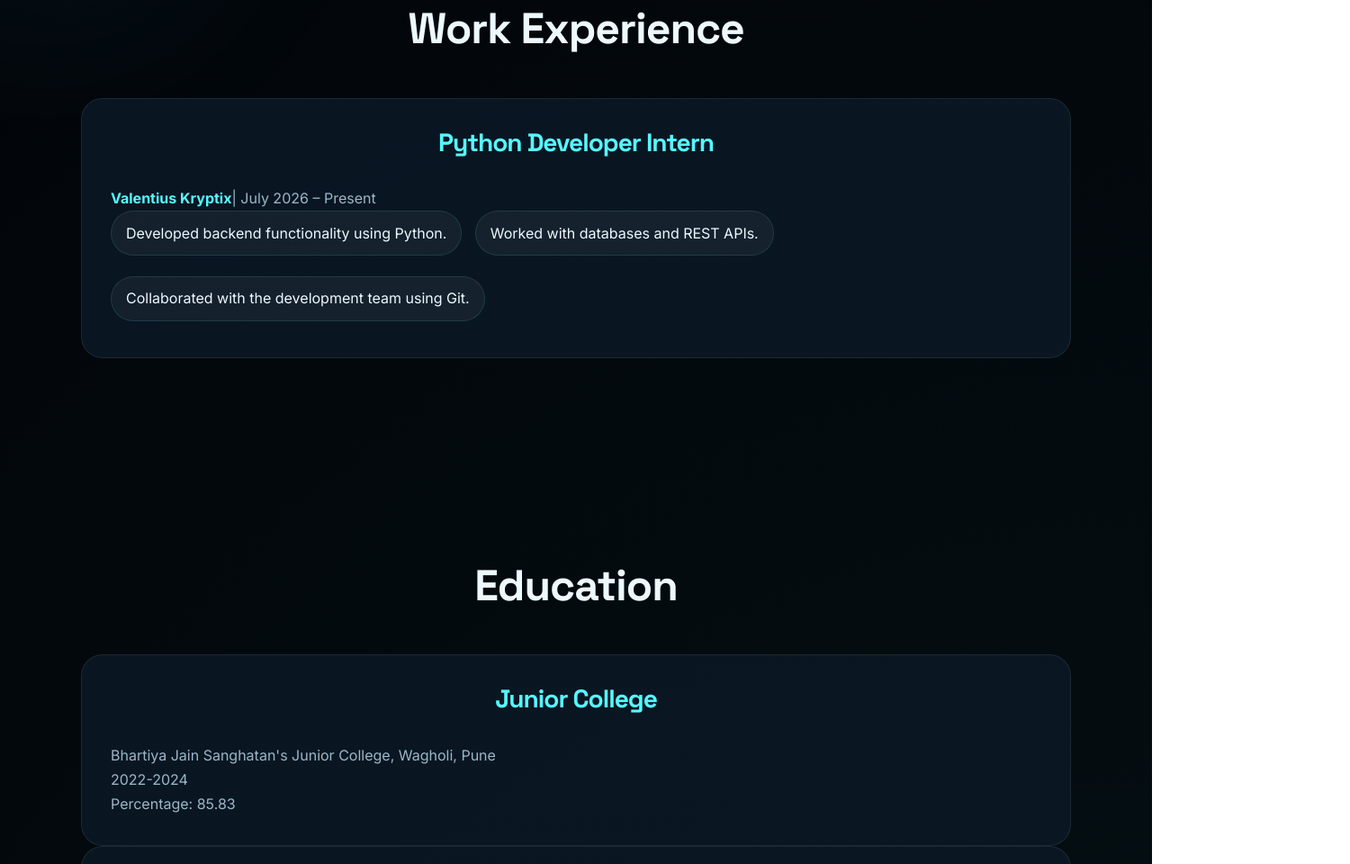
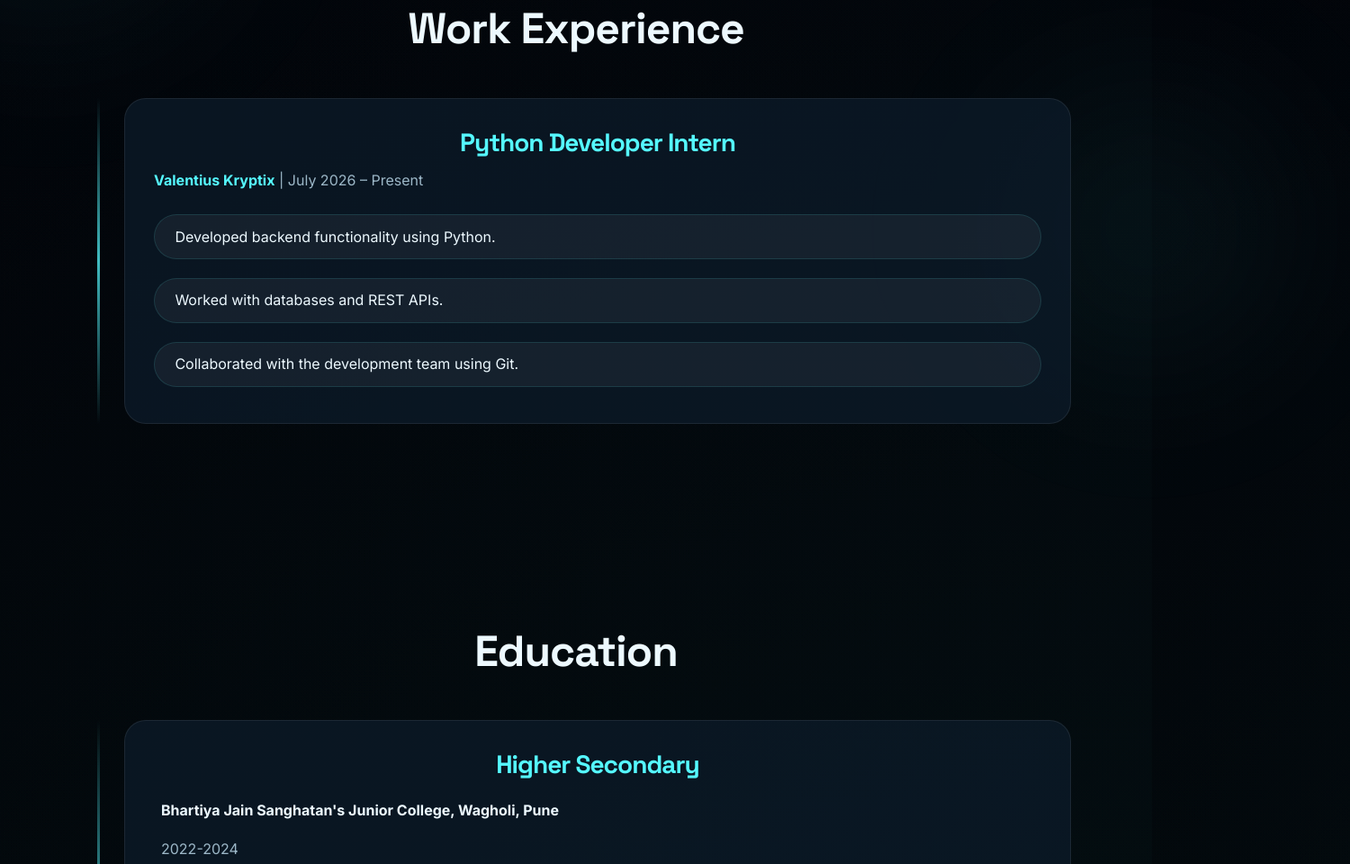
Before and after one commit to raven1904/portfolio-shweta-dorle, a plain HTML site: page index.html in a window 1280 px wide. Shown: the part 5047-6007 px from the top of the page at 90% size, 1500 px wide, since content can reach past the window. Drawn offline with Linux system fonts and the light colour scheme; a script that the page names is missing.

Commit message:
timelines for experience and education sections

```diff
--- a/css/style.css
+++ b/css/style.css
@@ -758,3 +758,109 @@
   place-items: center;
   text-align: center;
 }
+
+/* TIMELINE */
+
+.timeline {
+  position: relative;
+  display: grid;
+  gap: 2.5rem;
+}
+
+.timeline::before {
+  content: "";
+  position: absolute;
+  left: 18px;
+  top: 0;
+  bottom: 0;
+  width: 3px;
+  background: linear-gradient(transparent, rgba(85, 249, 255, 0.753), transparent);
+}
+
+.card.timeline-item {
+  position: relative;
+  margin-left: 3rem;
+
+  h3 {
+    margin-bottom: .75rem;
+  }
+
+  strong {
+
+    color: var(--clr-primary);
+
+  }
+
+  time {
+
+    color: var(--clr-text-muted);
+
+  }
+}
+
+.card.timeline-item::before {
+  content: "";
+  position: absolute;
+  width: 16px;
+  height: 16px;
+  border-radius: 50%;
+  left: -42px;
+  top: 2rem;
+  background: var(--clr-primary);
+  box-shadow: 0 0 18px rgba(85, 248, 255, .6);
+}
+
+.timeline-item ul {
+  margin-top: 1.5rem;
+  display: grid;
+  gap: .8rem;
+}
+
+.timeline-item li {
+  position: relative;
+  padding-left: 1.4rem;
+}
+
+.timeline-item:hover::before {
+  transform: scale(1.2);
+}
+
+#experience {
+  position: relative;
+}
+
+#experience::before {
+  content: "";
+  position: absolute;
+  width: 450px;
+  height: 450px;
+  right: -220px;
+  top: 20%;
+  border-radius: 50%;
+  background: radial-gradient(rgba(85, 248, 255, .08), transparent 70%);
+  filter: blur(90px);
+}
+
+@media (max-width:768px) {
+  .timeline::before {
+    left: 8px;
+  }
+
+  .timeline-item {
+    margin-left: 2rem;
+  }
+
+  .timeline-item::before {
+    left: -28px;
+  }
+}
+
+#education strong {
+  color: var(--clr-text);
+}
+
+#education p {
+  position: relative;
+  padding-left: 1.4rem;
+  padding: 0.5rem;
+}
--- a/index.html
+++ b/index.html
@@ -148,7 +148,7 @@
 
             <div class="project-links" aria-label="Project links">
               <a href="" target="_blank" rel="noopener" class="btn">GitHub</a>
-              <a href="" target="_blank" rel="noopener" class="btn">Live Demo</a>
+              <a href="" target="_blank" rel="noopener" class="demo-btn">Live Demo</a>
             </div>
 
           </div>
@@ -191,13 +191,20 @@
     </section>
 
     <section id="experience">
+
       <div class="container">
-        <h2 class="section-title">Work Experience</h2>
-        <article class="card">
+
+        <h2 class="section-title">
+          Work Experience
+        </h2>
+
+        <div class="timeline">
+
+          <article class="card timeline-item">
             <h3>Python Developer Intern</h3>
             <p>
               <strong><a href="https://valentiuskryptix.com/" target="_blank" rel="noopener">Valentius
-                Kryptix</a></strong>| <time datetime="2026-07">July 2026</time> – Present
+                  Kryptix</a></strong> | <time datetime="2026-07">July 2026</time> – Present
             </p>
             <ul>
               <li>Developed backend functionality using Python.</li>
@@ -205,27 +212,41 @@
               <li>Collaborated with the development team using Git.</li>
             </ul>
           </article>
+
         </div>
+
       </div>
+
     </section>
 
     <section id="education">
+
       <div class="container">
-        <h2 class="section-title">Education</h2>
-        <article class="card">
-          <h3>Junior College</h3>
-          <p>Bhartiya Jain Sanghatan's Junior College, Wagholi, Pune</p>
+
+        <h2 class="section-title">
+          Education
+        </h2>
+
+        <div class="timeline">
+
+          <article class="card timeline-item">
+            <h3>Higher Secondary</h3>
+            <p><strong>Bhartiya Jain Sanghatan's Junior College, Wagholi, Pune</strong></p>
             <p><time datetime="2022">2022</time>-<time datetime="2024">2024</time></p>
-          <p>Percentage: 85.83</p>
+            <p><em>Percentage: 85.83</em></p>
           </article>
 
-        <article class="card">
-          <h3>B.Tech in Computer Engineering</h3>
-          <p>Zeal College of Engineering and Research, Pune</p>
+          <article class="card timeline-item">
+            <h3>B.Tech Computer Engineering</h3>
+            <p><strong>Zeal College of Engineering and Research, Pune</strong></p>
             <p><time datetime="2024">2024</time>-<time datetime="2028">2028</time></p>
-          <p>CGPA: 9.30</p>
+            <p><em>CGPA: 9.30</em></p>
           </article>
+
         </div>
+
+      </div>
+
     </section>
 
     <section id="contact">
```
Lines whose indentation alone changed are shown as unchanged.
